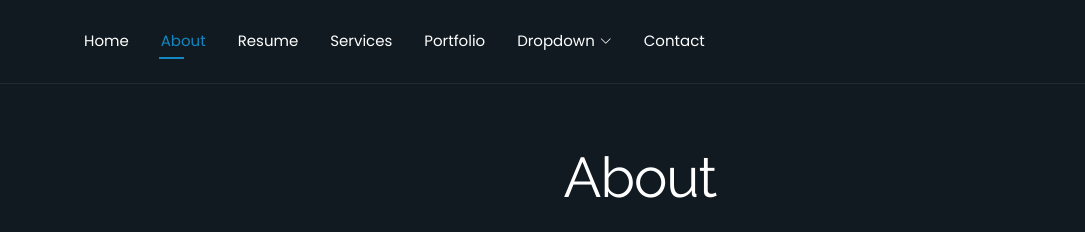
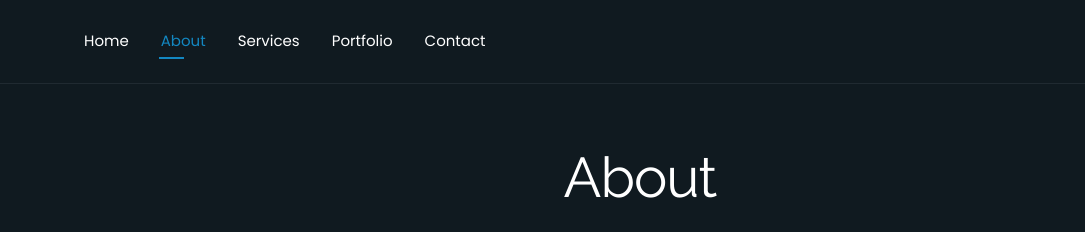
Before and after one commit to lawyerselimcelik/lawyerselimcelik.github.io, a plain HTML site: page about.html in a window 1280 px wide. Shown: the top 232 px of the page, 0-1085 px from the left. Drawn offline with Linux system fonts and the light colour scheme.

Commit message:
Update about.html

```diff
--- a/about.html
+++ b/about.html
@@ -50,10 +50,10 @@
         <ul>
           <li><a href="index.html">Home</a></li>
           <li><a href="about.html" class="active">About</a></li>
-          <li><a href="resume.html">Resume</a></li>
+           <!-- <li><a href="resume.html">Resume</a></li>-->
           <li><a href="services.html">Services</a></li>
           <li><a href="portfolio.html">Portfolio</a></li>
-          <li class="dropdown"><a href="#"><span>Dropdown</span> <i class="bi bi-chevron-down toggle-dropdown"></i></a>
+           <!-- <li class="dropdown"><a href="#"><span>Dropdown</span> <i class="bi bi-chevron-down toggle-dropdown"></i></a>
             <ul>
               <li><a href="#">Dropdown 1</a></li>
               <li class="dropdown"><a href="#"><span>Deep Dropdown</span> <i class="bi bi-chevron-down toggle-dropdown"></i></a>
@@ -69,7 +69,7 @@
               <li><a href="#">Dropdown 3</a></li>
               <li><a href="#">Dropdown 4</a></li>
             </ul>
-          </li>
+          </li>-->
           <li><a href="contact.html">Contact</a></li>
         </ul>
         <i class="mobile-nav-toggle d-xl-none bi bi-list"></i>
```
